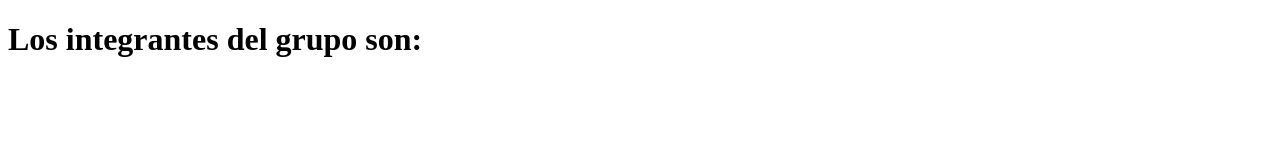
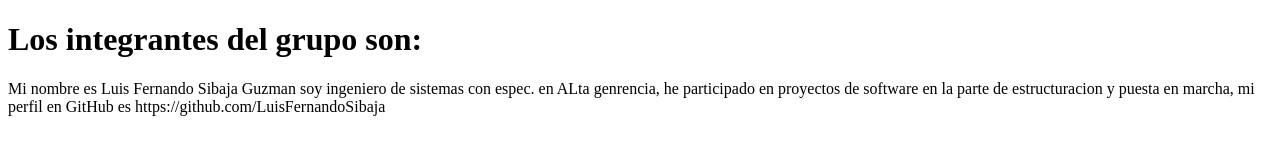
Before and after one commit to Ldbelop/Ejercicio-repositorio, a plain HTML site: page index.html in a window 1280 px wide. Drawn offline with Linux system fonts and the light colour scheme.

Commit message:
agregacion parrafo Luis Fernando Sibaja

```diff
--- a/index.html
+++ b/index.html
@@ -8,5 +8,8 @@
 </head>
 <body>
     <h1>Los integrantes del grupo son:</h1>
+    <p> Mi nombre es Luis Fernando Sibaja Guzman soy ingeniero de sistemas con espec. en ALta genrencia, he participado en proyectos de software
+        en la parte de estructuracion y puesta en marcha, mi perfil en GitHub es https://github.com/LuisFernandoSibaja
+    </p>
 </body>
 </html>
```
